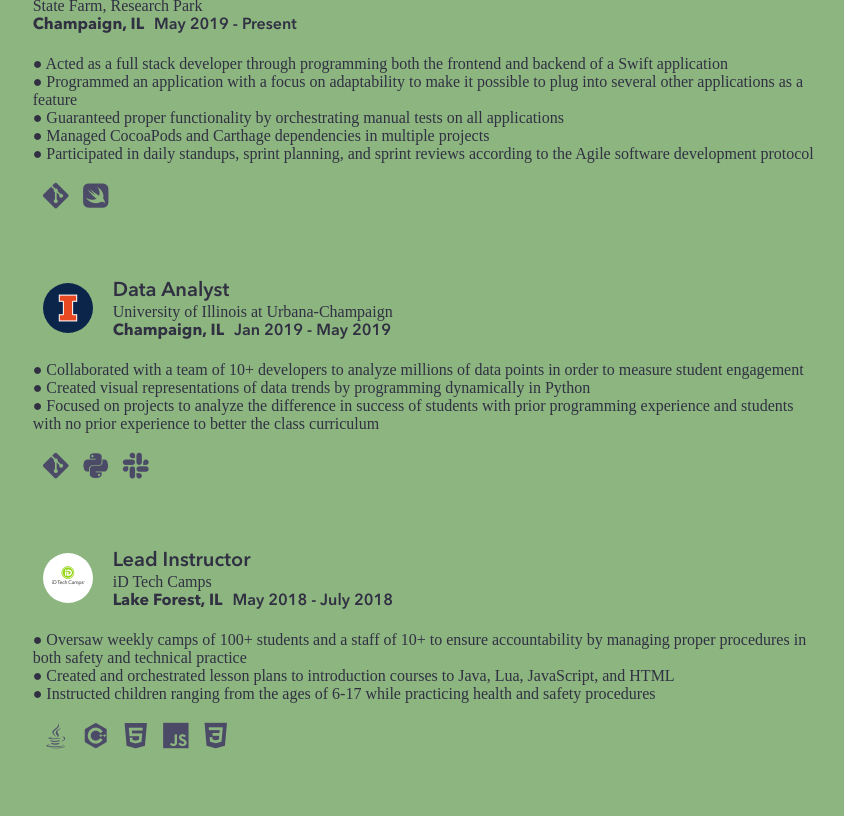
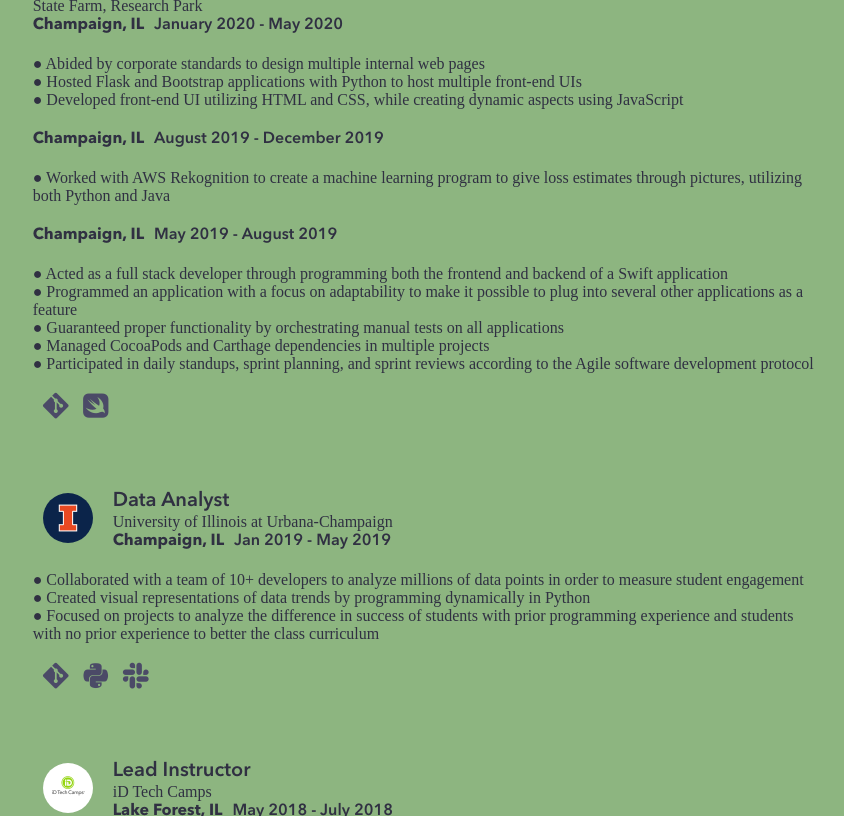
Before and after one commit to calinashaw/cshaw16.github.io, a plain HTML site: page index.html in a window 1280 px wide. Shown: the part 1546-2362 px from the top of the page, without its empty margins (214-1058 px from the left). Drawn offline with nearby package versions, Linux system fonts and the light colour scheme; a web font is replaced by a local one.

Commit message:
Update index.html

```diff
--- a/index.html
+++ b/index.html
@@ -105,7 +105,17 @@
             <div class="job_picture"><img src="jobs/statefarm.jpg" /></div>
             <div class="job_title">Technology Research and Development Intern</div>
             <div class="job_place">State Farm, Research Park</div>
-            <div class="job_info"><div class="job_location">Champaign, IL</div><div class="job_date">May 2019 - Present</div></div>
+            <div class="job_info"><div class="job_location">Champaign, IL</div><div class="job_date">January 2020 - May 2020</div></div>
+            <div class="job_description">
+              ●	Abided by corporate standards to design multiple internal web pages
+              <br>●	Hosted Flask and Bootstrap applications with Python to host multiple front-end UIs
+              <br>●	Developed front-end UI utilizing HTML and CSS, while creating dynamic aspects using JavaScript
+            </div>
+            <div class="job_info"><div class="job_location">Champaign, IL</div><div class="job_date">August 2019 - December 2019</div></div>
+            <div class="job_description">
+              ●	Worked with AWS Rekognition to create a machine learning program to give loss estimates through pictures, utilizing both Python and Java
+            </div>
+            <div class="job_info"><div class="job_location">Champaign, IL</div><div class="job_date">May 2019 - August 2019</div></div>
             <div class="job_description">
               ●	Acted as a full stack developer through programming both the frontend and backend of a Swift application
               <br>●	Programmed an application with a focus on adaptability to make it possible to plug into several other applications as a feature
```
